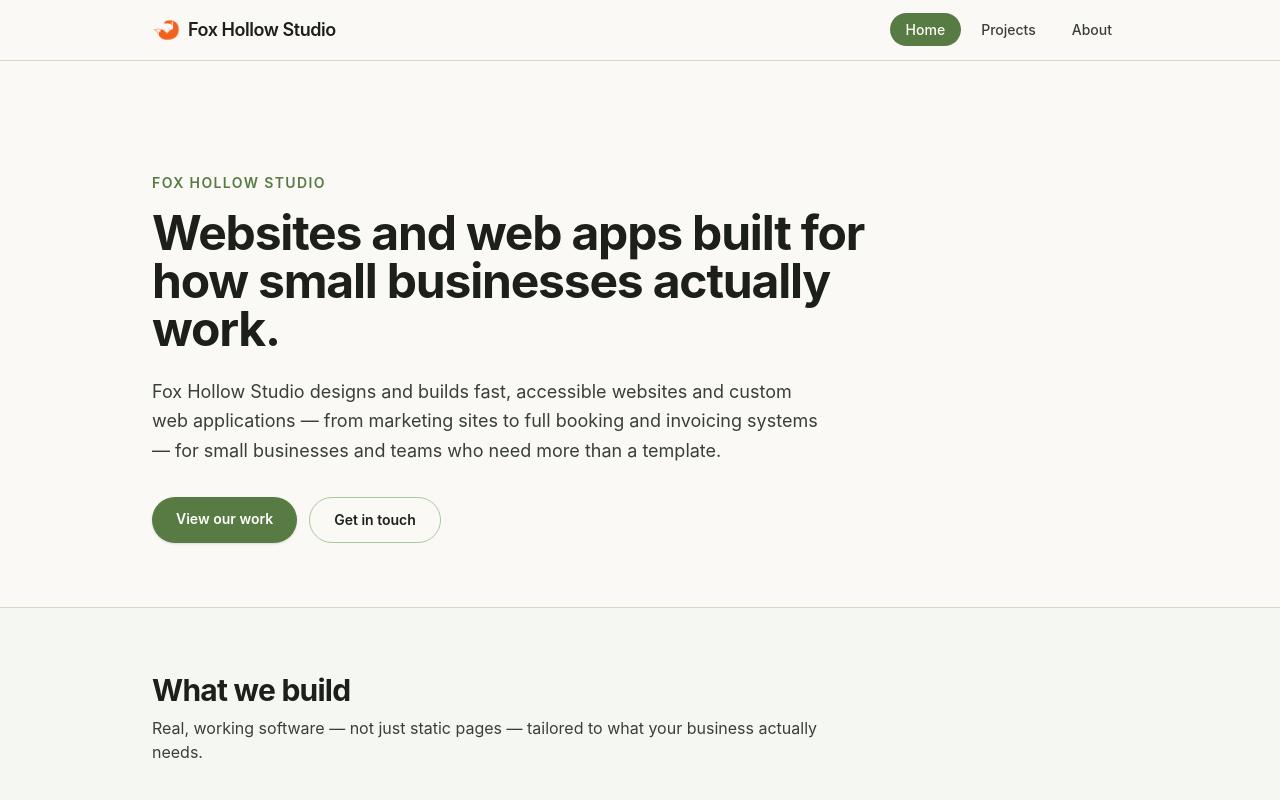
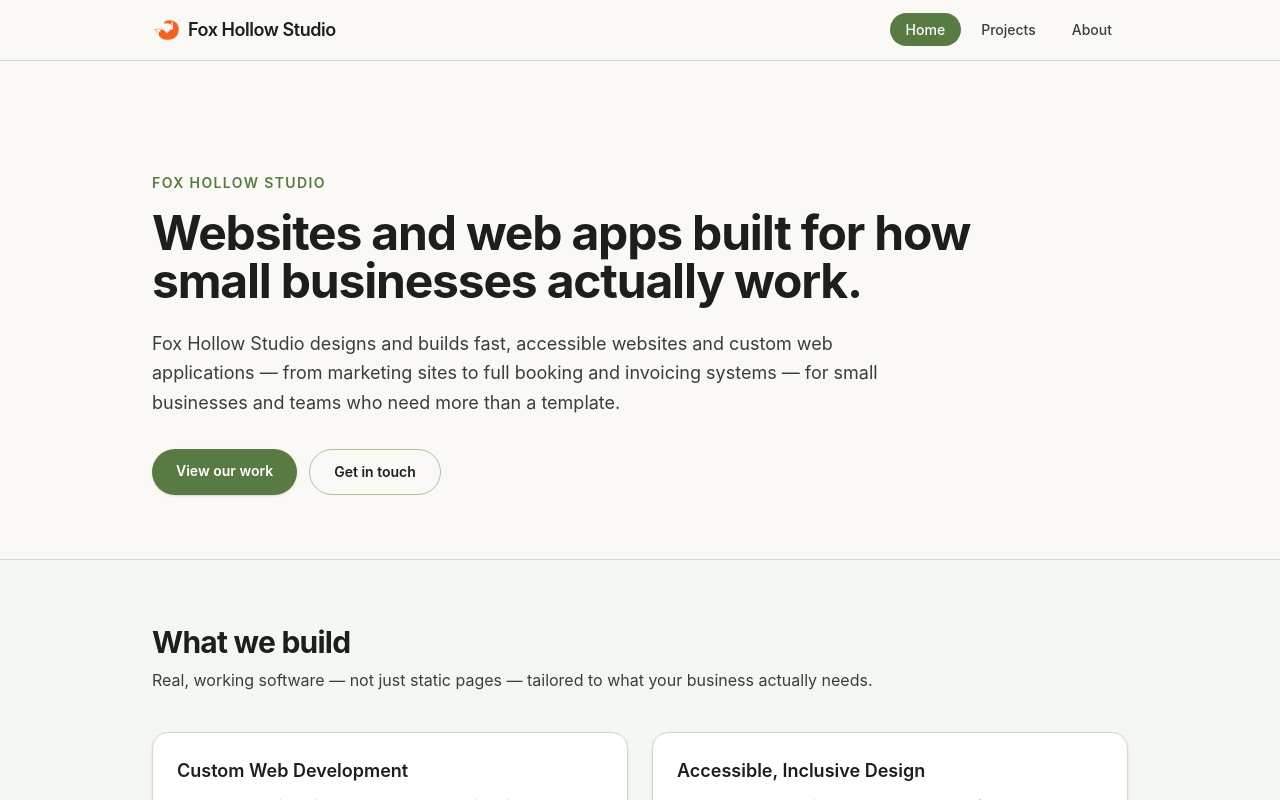
Before and after one commit to collinb3/portfolioSite, a React (Vite) app: page / in a window 1280 px wide. Shown: the top 800 px of the page. Built offline with nearby package versions, Linux system fonts and the light colour scheme.

Commit message:
Minor spacing adjustments

```diff
--- a/src/pages/Home.jsx
+++ b/src/pages/Home.jsx
@@ -10,10 +10,10 @@ export default function Home() {
         <p className="mb-4 text-sm font-semibold uppercase tracking-widest text-sage-600">
           {profile.company}
         </p>
-        <h1 className="max-w-3xl text-4xl font-bold tracking-tight text-ink-900 sm:text-5xl">
+        <h1 className="max-w-4xl text-4xl font-bold tracking-tight text-ink-900 sm:text-5xl">
           Websites and web apps built for how small businesses actually work.
         </h1>
-        <p className="mt-6 max-w-2xl text-lg leading-relaxed text-ink-700">
+        <p className="mt-6 max-w-3xl text-lg leading-relaxed text-ink-700">
           Fox Hollow Studio designs and builds fast, accessible websites and
           custom web applications — from marketing sites to full booking and
           invoicing systems — for small businesses and teams who need more than
@@ -38,10 +38,10 @@ export default function Home() {
       {/* Services */}
       <section className="border-t border-sage-200 bg-sage-50">
         <div className="mx-auto max-w-5xl px-6 py-16">
-          <h2 className="text-2xl font-bold tracking-tight text-ink-900 sm:text-3xl">
+          <h2 className="text-4xl font-bold tracking-tight text-ink-900 sm:text-3xl">
             What we build
           </h2>
-          <p className="mt-2 max-w-2xl text-ink-700">
+          <p className="mt-2 max-w-3xl text-ink-700">
             Real, working software — not just static pages — tailored to what
             your business actually needs.
           </p>
```
